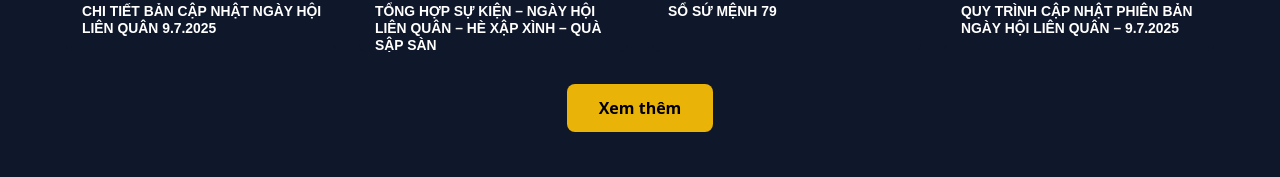
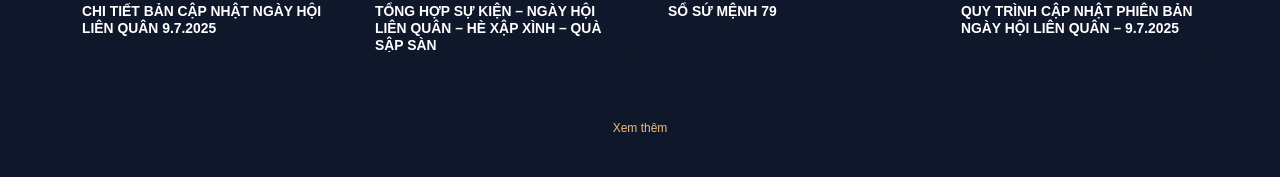
Before and after one commit to ngoclaithe/lqmobile, a React (Create React App) app: page / in a window 1280 px wide. Shown: the part 775-952 px from the top of the page. Built offline with nearby package versions, Linux system fonts and the light colour scheme.

Commit message:
Update "Xem thêm" button with custom CSS styling
cgen-fa9f41a4d6a141d1b1f254fc6b46e6aa

```diff
--- a/src/App.js
+++ b/src/App.js
@@ -220,7 +220,7 @@ const Header = () => {
                     href="https://lienquan.garena.vn/tin-tuc/cam-nang/"
                     className="block px-4 py-2 text-white hover:bg-slate-700 hover:text-yellow-400 text-sm"
                   >
-                    C��m nang
+                    Cẩm nang
                   </a>
                 </li>
               </ul>
@@ -608,8 +608,19 @@ const PostsSection = () => {
         <div className="text-center">
           <a
             href="https://lienquan.garena.vn/tin-tuc/"
-            className="p-home__posts--btn btn-more inline-block bg-yellow-500 hover:bg-yellow-600 text-black font-bold px-8 py-3 rounded-lg transition-colors"
+            className="p-home__posts--btn btn-more inline-block rounded-lg transition-colors"
             title="Xem thêm"
+            style={{
+              width: "160.89px",
+              height: "35.3px",
+              color: "#EDBE80",
+              fontSize: "12.0091px",
+              fontFamily: '"UTM Helve", sans-serif',
+              margin: "26.0437px 467.562px 0px 467.55px",
+              display: "inline-flex",
+              alignItems: "center",
+              justifyContent: "center",
+            }}
           >
             Xem thêm
           </a>
```
